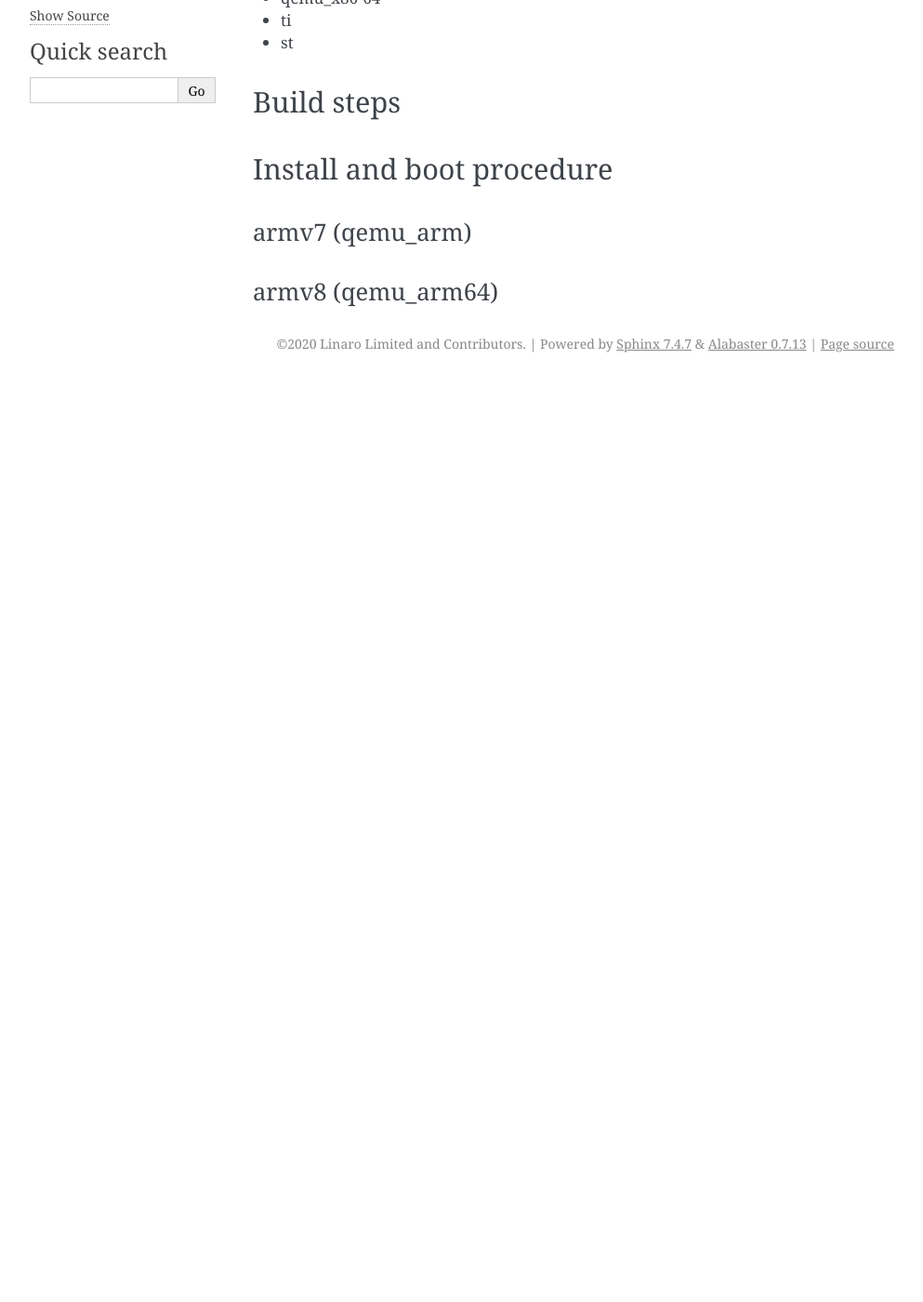
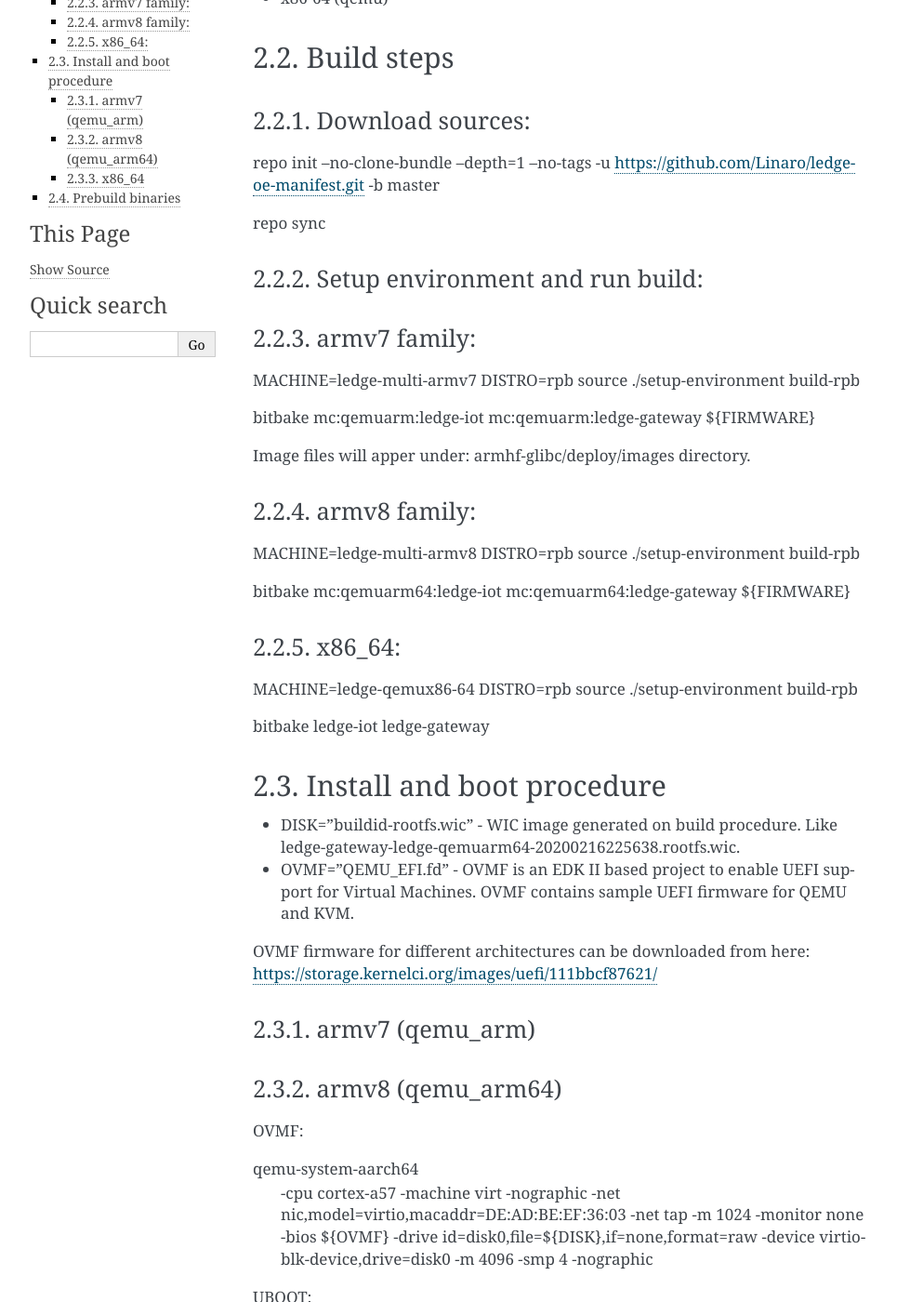
Before and after one commit to cpriouzeau/ledge-doc, a Sphinx documentation site: the page built from source/chapter2-oe.rst, in a window 1280 px wide and 1400 px high, scrolled down 270 px. Shown: the whole window at 93% size, without its empty margins (148-1141 px from the left). Built offline with Sphinx 7.4.7, drawn with Linux system fonts in a browser that asks for light colours; before the commit the page ends 900 px from its top, so only the background shows below that; some of the changed text lies outside the part shown.

Commit message:
update oe build instructions
Signed-off-by: Maxim Uvarov <maxim.uvarov@linaro.org>

```diff
--- a/source/chapter2-oe.rst
+++ b/source/chapter2-oe.rst
@@ -1,27 +1,98 @@
 .. SPDX-License-Identifier: CC-BY-SA-4.0
 
-****
+************
 OpenEmbedded
-****
+************
 
 This chapter discusses specific OpenEmbedded LEDGE build and run.
 
 Supported platfroms
 ============
-- qemu_arm
-- qemu_arm64
-- qemu_x86-64
-- ti
-- st
+- armv7/ledge-multi-armv7 (qemu, ti-am572x, stm32mp157c-dk2);
+- armv8/ledge-multi-armv7 (qemu, synquacer)
+- x86-64 (qemu)
 
 Build steps
 ===============
 
+Download sources:
+-----------------
+repo init --no-clone-bundle --depth=1 --no-tags -u https://github.com/Linaro/ledge-oe-manifest.git -b master
+
+repo sync
+
+Setup environment and run build:
+-------------------------------
+armv7 family:
+------------
+
+MACHINE=ledge-multi-armv7 DISTRO=rpb source ./setup-environment build-rpb
+
+bitbake mc:qemuarm:ledge-iot mc:qemuarm:ledge-gateway ${FIRMWARE}
+
+Image files will apper under: armhf-glibc/deploy/images directory.
+
+armv8 family:
+-------------
+
+MACHINE=ledge-multi-armv8 DISTRO=rpb source ./setup-environment build-rpb
+
+bitbake mc:qemuarm64:ledge-iot mc:qemuarm64:ledge-gateway ${FIRMWARE}
+
+x86_64:
+-------
+
+MACHINE=ledge-qemux86-64 DISTRO=rpb source ./setup-environment build-rpb
+
+bitbake ledge-iot ledge-gateway
+
 Install and boot procedure
-===============
+==========================
+
+* DISK="buildid-rootfs.wic"  - WIC image generated on build procedure. Like ledge-gateway-ledge-qemuarm64-20200216225638.rootfs.wic.
+* OVMF="QEMU_EFI.fd" - OVMF is an EDK II based project to enable UEFI support for Virtual Machines. OVMF contains sample UEFI firmware for QEMU and KVM.
+
+OVMF firmware for different architectures can be downloaded from here: https://storage.kernelci.org/images/uefi/111bbcf87621/
 
 armv7 (qemu_arm)
 ----------------
 
 armv8 (qemu_arm64)
 -----------------
+
+OVMF:
+
+qemu-system-aarch64 \
+   -cpu cortex-a57 -machine virt -nographic -net nic,model=virtio,macaddr=DE:AD:BE:EF:36:03 -net tap -m 1024 -monitor none \
+   -bios ${OVMF} -drive id=disk0,file=${DISK},if=none,format=raw -device virtio-blk-device,drive=disk0 -m 4096 -smp 4 -nographic
+
+UBOOT:
+
+qemu-system-aarch64 \
+   -device virtio-net-pci,netdev=net0,mac=52:54:00:12:34:02 -netdev tap,id=net0,ifname=tap0,script=no,downscript=no \
+   -drive id=disk0,file=${ROOTFS},if=none,format=raw -device virtio-blk-device,drive=disk0 -show-cursor \
+   -device virtio-rng-pci -monitor null -nographic \
+   -d unimp -semihosting-config enable,target=native \
+   -bios bl1.bin \
+   -drive id=disk1,file=${KEYS},if=none,format=raw \
+   -device virtio-blk-device,drive=disk1  -nographic -machine virt,secure=on -cpu cortex-a57 -m 4096 -serial mon:stdio -serial null \
+   -no-reboot
+
+x86_64
+------
+
+qemu-system-x86_64 \
+   -cpu host -enable-kvm -nographic -net nic,model=virtio,macaddr=DE:AD:BE:EF:36:03 -net tap -m 1024 -monitor none \
+   -drive file=${DISK},id=hd,format=raw \
+   -drive if=pflash,format=raw,file=${OVMF} \
+   -m 4096 -serial mon:stdio -show-cursor -object rng-random,filename=/dev/urandom,id=rng0 -device virtio-rng-pci,rng=rng0
+
+
+Prebuild binaries
+=================
+
+Prebuild binaries can be downloaded with the following link:
+http://snapshots.linaro.org/components/ledge/oe/
+(Linaro account is required).
+
+CI run task can be found here: https://ci.linaro.org/job/ledge-oe/
--- a/source/index.rst
+++ b/source/index.rst
@@ -31,4 +31,9 @@ Creative Commons, PO Box 1866, Mountain View, CA 94042, USA.
    :numbered:
 
    chapter1-about
+   chapter2-oe
+   chapter3-debian
+   chapter4-firmware
+   chapter5-kenel
+   chapter6-user
    references
```
Also changed, not shown: .travis.yml (added).
